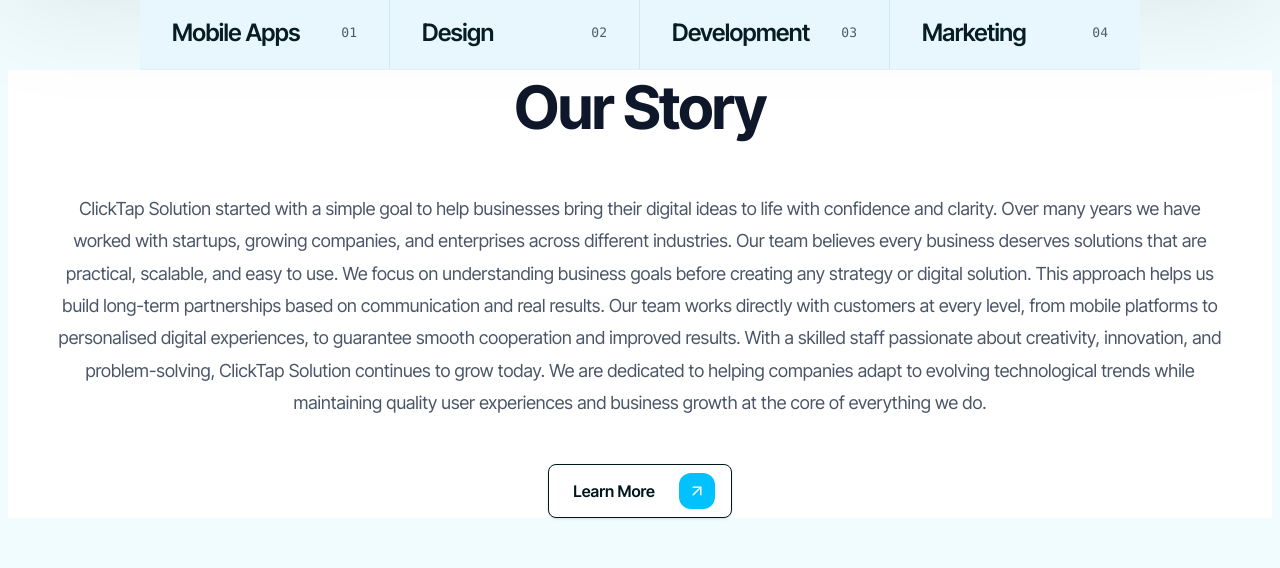
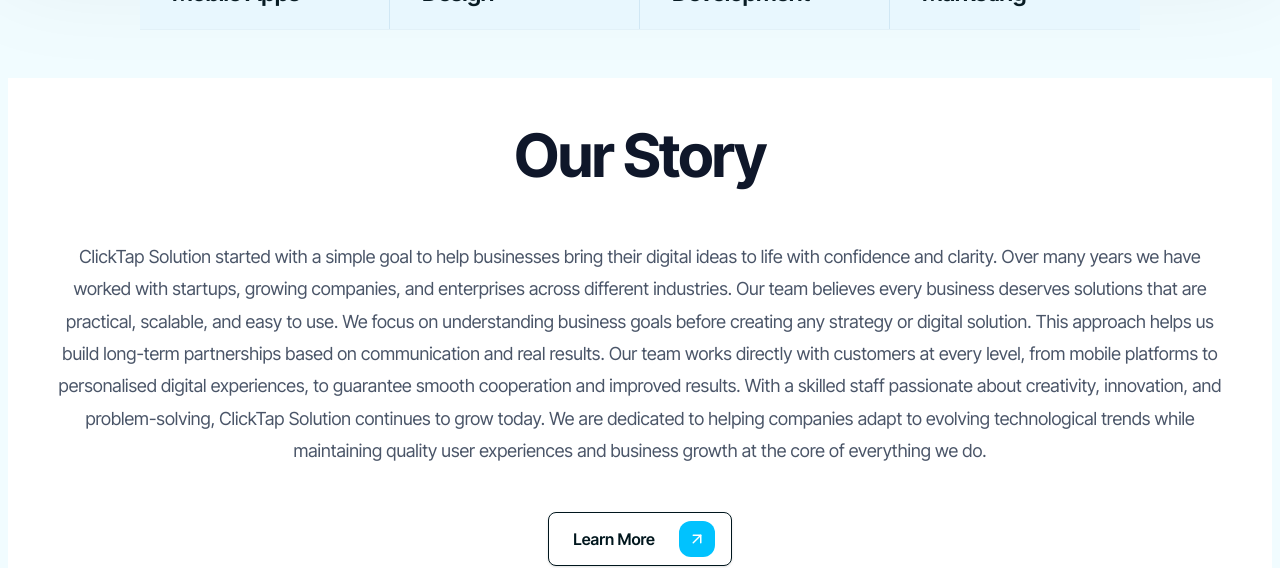
Before and after one commit to dignitestudios-dev/ClickTap-Website, a Next.js app: page /about-us in a window 1280 px wide. Shown: the part 1444-2012 px from the top of the page. Built offline with nearby package versions, Linux system fonts and the light colour scheme.

Commit message:
update:spacing

```diff
--- a/app/about-us/page.tsx
+++ b/app/about-us/page.tsx
@@ -24,7 +24,7 @@
 
             {/* Main Content */}
             <main className="flex-1 w-full">
-                <div className="flex flex-col gap-36">
+                <div className="flex flex-col space-y-36">
                     {/* Hero Section */}
                     <Hero
                         title={ABOUT_US_CONTENT.hero.title}
@@ -39,7 +39,7 @@
                     />
 
                     {/* Why Choose Us Section */}
-                    <div className="mt-16">
+                    <div className="">
                         <WhyChooseUs
                             heading={ABOUT_US_CONTENT.whyChooseUs.title}
                             para={ABOUT_US_CONTENT.whyChooseUs.description}
@@ -51,13 +51,14 @@
                         title={ABOUT_US_CONTENT.socialProof.title}
                         description={ABOUT_US_CONTENT.socialProof.description}
                     />
-
                     <div className="px-6 md:px-20">
                         <PerformanceCTA
                             title={ABOUT_US_CONTENT.cta.title}
                             description={ABOUT_US_CONTENT.cta.description}
                             buttonText={ABOUT_US_CONTENT.cta.buttonText}
                         />
+                    <br />
+                    <br />
                     </div>
                 </div>
             </main>
--- a/app/components/about-us/Hero.tsx
+++ b/app/components/about-us/Hero.tsx
@@ -26,10 +26,10 @@
     ];
 
     return (
-        <section className="relative w-full flex flex-col items-center pt-10 md:pt-16 lg:pt-20 pb-12 overflow-hidden">
+        <section className="relative w-full flex flex-col items-center  overflow-hidden">
 
             {/* Upper Content Wrapper */}
-            <div className="relative z-10 w-full flex flex-col items-center text-center">
+            <div className="relative z-10 py-10 w-full flex flex-col items-center text-center">
 
                 {/* Main Title */}
                 <h1 className="max-w-[1000px] relative z-40 text-[32px] sm:text-4xl md:text-6xl lg:text-[72px] font-extrabold text-[#0D1B2A] leading-[1.1] tracking-tight mb-6 px-2">
@@ -75,6 +75,7 @@
                             </div>
                         </div>
                     )}
+                    <br /><br />
                     <OurStory
                         title={ABOUT_US_CONTENT.story.title}
                         paragraphs={ABOUT_US_CONTENT.story.paragraphs}
@@ -84,8 +85,6 @@
 
                 </div>
 
-
-
             </div>
         </section>
     );
--- a/app/components/about-us/OurStory.tsx
+++ b/app/components/about-us/OurStory.tsx
@@ -8,7 +8,7 @@
 
 const OurStory = ({ title, paragraphs, cta }: OurStoryProps) => {
     return (
-        <section className="w-full bg-white px-6 md:px-12 flex justify-center">
+        <section className="w-full bg-white px-6 py-10  md:px-12 flex justify-center">
             <div className="max-w-[1200px] w-full flex flex-col items-center text-center gap-12">
 
                 {/* Heading */}
--- a/app/components/about-us/PerformanceCTA.tsx
+++ b/app/components/about-us/PerformanceCTA.tsx
@@ -9,7 +9,7 @@
 
 export default function PerformanceCTA({ title, description, buttonText }: PerformanceCTAProps) {
     return (
-        <section className="w-full bg-[#00161D] px-6 flex justify-center relative overflow-hidden rounded-[32px]">
+        <section className="w-full bg-[#00161D] px-6 py-10 flex justify-center relative overflow-hidden rounded-[32px]">
             {/* Background Glow Image - Positioned absolutely to the right with full height */}
             <div className="absolute right-0 top-0 h-full w-full sm:w-[50%] pointer-events-none z-0">
                 <Image
```
